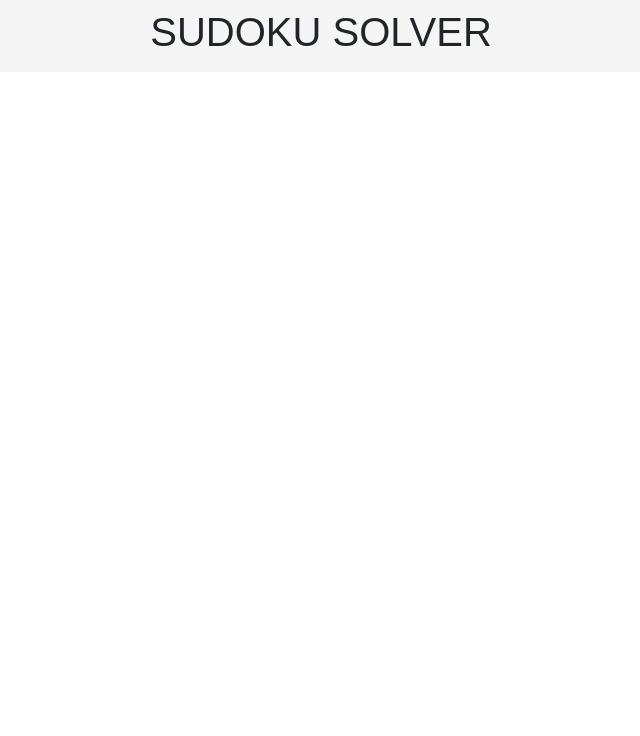
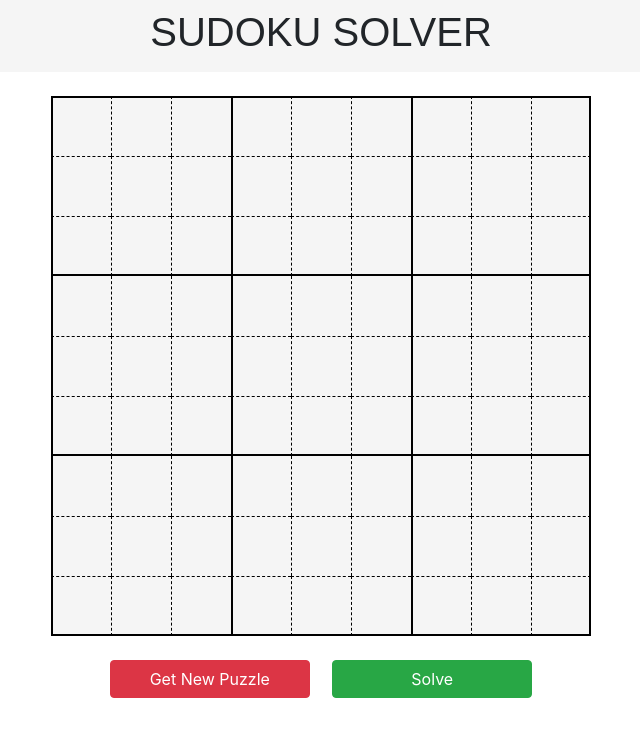
Before and after one commit to aviva12/sudokuSolver, a plain HTML site: page index.html in a window 1280 px wide. Shown: the whole page, without its empty margins (319-959 px from the left). Drawn offline with nearby package versions, Linux system fonts and the light colour scheme.

Commit message:
setting up the grid

```diff
--- a/index.html
+++ b/index.html
@@ -15,5 +15,315 @@
     <nav id="nav" class="navbar navbar-light " style="font-size: 25px; font-family: sans-serif; background-color: whitesmoke;">
         <h1>SUDOKU SOLVER</h1>
     </nav>
+        <!--lsb-left solid border,tsb-top solid border-->
+        <br><br>
+    <div id="container">
+
+        <div class="lsb tsb" id="0">
+
+        </div>
+
+        <div class="tsb ldb" id="1">
+
+        </div>
+
+        <div class="tsb ldb" id="2">
+
+        </div>
+
+        <div class="tsb lsb" id="3">
+
+        </div>
+        <div class="tsb ldb" id="4">
+
+        </div>
+
+        <div class="tsb ldb" id="5">
+
+        </div>
+        <div class="tsb lsb" id="6">
+
+        </div>
+
+        <div class="tsb ldb" id="7">
+
+        </div>
+        <div class="tsb rsb ldb" id="8">
+
+        </div>
+
+        <div class="lsb tdb" id="9">
+
+        </div>
+
+        <div class="ldb tdb" id="10">
+
+        </div>
+
+        <div class="ldb tdb" id="11">
+
+        </div>
+
+        <div class="lsb tdb" id="12">
+
+        </div>
+        <div class="ldb tdb" id="13">
+
+        </div>
+
+        <div class="ldb tdb" id="14">
+
+        </div>
+        <div class="lsb tdb" id="15">
+
+        </div>
+
+        <div class="ldb tdb" id="16">
+
+        </div>
+        <div class="rsb ldb tdb" id="17">
+
+        </div>
+
+        <div class="lsb bsb tdb" id="18">
+
+        </div>
+
+        <div class="bsb ldb tdb" id="19">
+
+        </div>
+
+        <div class="bsb ldb tdb" id="20">
+
+        </div>
+
+        <div class="bsb lsb tdb" id="21">
+
+        </div>
+        <div class="bsb ldb tdb" id="22">
+
+        </div>
+
+        <div class="bsb ldb tdb" id="23">
+
+        </div>
+        <div class="bsb lsb tdb" id="24">
+
+        </div>
+
+        <div class="bsb ldb tdb" id="25">
+
+        </div>
+        <div class="bsb rsb ldb tdb" id="26">
+
+        </div>
+
+        <div class="lsb" id="27">
+
+        </div>
+
+        <div class="ldb" id="28">
+
+        </div>
+
+        <div class="ldb" id="29">
+
+        </div>
+
+        <div class="lsb" id="30">
+
+        </div>
+        <div class="ldb" id="31">
+
+        </div>
+
+        <div class="ldb" id="32">
+
+        </div>
+        <div class="lsb" id="33">
+
+        </div>
+
+        <div class="ldb" id="34">
+
+        </div>
+        <div class="rsb ldb" id="35">
+
+        </div>
+
+        <div class="lsb tdb" id="36">
+
+        </div>
+
+        <div class="ldb tdb" id="37">
+
+        </div>
+
+        <div class="ldb tdb" id="38">
+        </div>
+
+        <div class="lsb tdb" id="39">
+
+        </div>
+        <div class="ldb tdb" id="40">
+
+        </div>
+
+        <div class="ldb tdb" id="41">
+
+        </div>
+        <div class="lsb tdb" id="42">
+
+        </div>
+
+        <div class="ldb tdb" id="43">
+
+        </div>
+        <div class="rsb ldb tdb" id="44">
+
+        </div>
+
+        <div class="lsb bsb tdb" id="45">
+
+        </div>
+
+        <div class="bsb ldb tdb" id="46">
+
+        </div>
+
+        <div class="bsb ldb tdb" id="47">
+
+        </div>
+
+        <div class="bsb lsb tdb" id="48">
+
+        </div>
+        <div class="bsb ldb tdb" id="49">
+
+        </div>
+
+        <div class="bsb ldb tdb" id="50">
+
+        </div>
+        <div class="bsb lsb tdb" id="51">
+
+        </div>
+
+        <div class="bsb ldb tdb" id="52">
+
+        </div>
+        <div class="bsb rsb ldb tdb" id="53">
+
+        </div>
+
+        <div class="lsb" id="54">
+
+        </div>
+
+        <div class="ldb" id="55">
+
+        </div>
+
+        <div class="ldb" id="56">
+
+        </div>
+
+        <div class="lsb" id="57">
+
+        </div>
+        <div class="ldb" id="58">
+
+        </div class="ldb">
+
+        <div class="ldb" id="59">
+
+        </div>
+        <div class="lsb" id="60">
+
+        </div>
+
+        <div class="ldb" id="61">
+
+        </div>
+        <div class="rsb ldb" id="62">
+
+        </div>
+
+        <div class="lsb tdb" id="63">
+
+        </div>
+
+        <div class="ldb tdb" id="64">
+
+        </div>
+
+        <div class="ldb tdb" id="65">
+
+        </div>
+
+        <div class="lsb tdb" id="66">
+
+        </div>
+        <div class="ldb tdb" id="67">
+
+        </div>
+
+        <div class="ldb tdb" id="68">
+
+        </div>
+        <div class="lsb tdb" id="69">
+
+        </div>
+
+        <div class="ldb tdb" id="70">
+
+        </div>
+        <div class="rsb ldb tdb" id="71">
+
+        </div>
+
+        <div class="lsb bsb tdb" id="72">
+
+        </div>
+
+        <div class="bsb ldb tdb" id="73">
+
+        </div>
+
+        <div class="bsb ldb tdb" id="74">
+
+        </div>
+
+        <div class="bsb lsb tdb" id="75">
+
+        </div>
+        <div class="bsb ldb tdb" id="76">
+
+        </div>
+
+        <div class="bsb tdb ldb" id="77">
+
+        </div>
+        <div class="bsb lsb tdb" id="78">
+
+        </div>
+
+        <div class="bsb ldb tdb" id="79">
+
+        </div>
+        <div class="bsb rsb ldb tdb" id="80">
+
+        </div>
+
+
+    </div>
+    <br>
+        <center>
+    <div id="buttons">
+        <button type="button" class="btn btn-danger" id="generate-sudoku">Get New
+            Puzzle</button>&nbsp;&nbsp;&nbsp;&nbsp;
+        <button type="button" class="btn btn-success" id="solve">Solve</button>
+    </div>
+        </center>
     </body>
 </html>
--- a/style.css
+++ b/style.css
@@ -9,5 +9,77 @@
 }
 h1{
     font-family: fantasy;
-    font-weight: 400;
+    font-weight: 200;
 }
+#container{
+    height: auto;
+    width: 540px;
+    background-color: white;
+    display: flex;
+    flex-wrap: wrap;
+    justify-content: space-evenly;
+    align-content: space-evenly ;
+    margin: 0 auto;
+}
+
+#generate-sudoku{
+    margin:auto;
+    width:200px;
+}
+
+
+#solve{
+    margin:auto;
+    width:200px;
+}
+
+#container div{
+    background-color: whitesmoke;
+    height: 60px;
+    width: 60px;
+    box-sizing: border-box;
+    font-family: sans-serif;
+    text-align: center;
+    vertical-align: middle;
+    line-height: 60px;
+    font-size: 30px;
+    color: green;
+
+}
+
+#container div:hover{
+    background-color: lightskyblue;
+}
+
+.lsb{
+    border-left: black 2px solid;
+}
+
+.bsb{
+    border-bottom: black 2px solid;
+}
+
+.rsb{
+    border-right: black 2px solid;
+}
+
+.tsb{
+    border-top: black 2px solid;
+}
+
+
+.ldb{
+    border-left: black 0.6px dashed;
+}
+
+.bdb{
+    border-bottom: black 0.6px dashed;
+}
+
+.rdb{
+    border-right: black 0.6px dashed;
+}
+
+.tdb{
+    border-top: black 0.6px dashed;
+}
```
